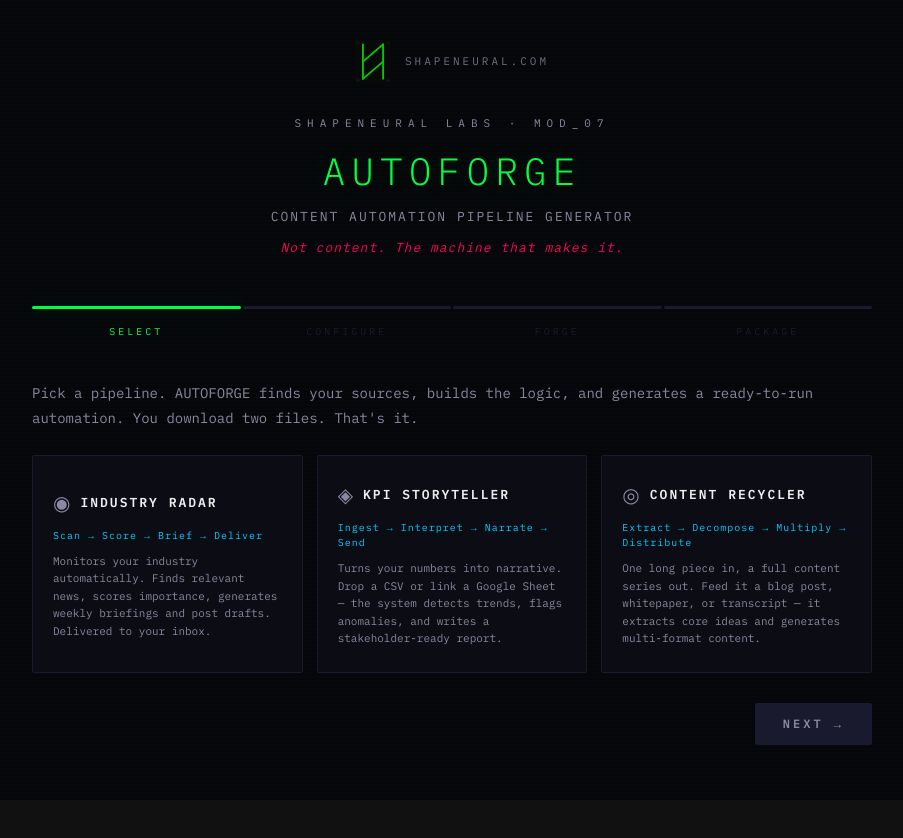
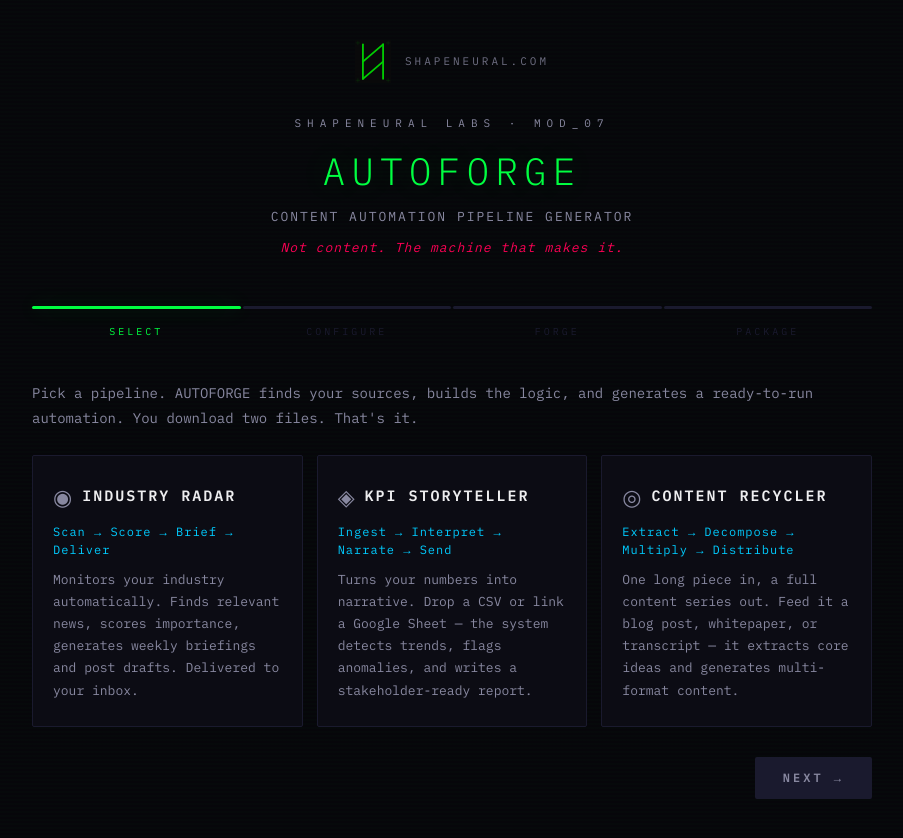
Before and after one commit to Ufuk1007/shape-neural-core, a React (Vite) app: page /forge in a window 1280 px wide. Shown: the whole page, without its empty margins (188-1091 px from the left). Before the commit the page ends 800 px from the top, so only its background shows below. Built offline with nearby package versions, Linux system fonts and the light colour scheme; the HTML template or start-up script is replaced by a standard one.

Commit message:
Preceding changes

```diff
--- a/src/components/AutoforgeWizard.tsx
+++ b/src/components/AutoforgeWizard.tsx
@@ -765,11 +765,11 @@ function PresetCard({ id, selected, onClick }) {
       transition: "all 0.3s", outline: "none", boxShadow: on ? glow(C.green) : "none",
     }}>
       <div style={{ display: "flex", alignItems: "center", gap: 10, marginBottom: 10 }}>
-        <span style={{ fontSize: 20, color: on ? C.green : C.dim }}>{p.icon}</span>
-        <span style={{ fontFamily: mono, fontSize: 13, fontWeight: 600, color: on ? C.green : C.white, letterSpacing: 2 }}>{p.name}</span>
+        <span style={{ fontSize: 22, color: on ? C.green : C.dim }}>{p.icon}</span>
+        <span style={{ fontFamily: mono, fontSize: 15, fontWeight: 600, color: on ? C.green : C.white, letterSpacing: 2 }}>{p.name}</span>
       </div>
-      <div style={{ fontFamily: mono, fontSize: 10, color: C.cyan, marginBottom: 10, letterSpacing: 1 }}>{p.tagline}</div>
-      <div style={{ fontFamily: mono, fontSize: 11, color: C.dim, lineHeight: 1.6 }}>{p.desc}</div>
+      <div style={{ fontFamily: mono, fontSize: 12, color: C.cyan, marginBottom: 10, letterSpacing: 1 }}>{p.tagline}</div>
+      <div style={{ fontFamily: mono, fontSize: 13, color: C.dim, lineHeight: 1.7 }}>{p.desc}</div>
     </button>
   );
 }
```
